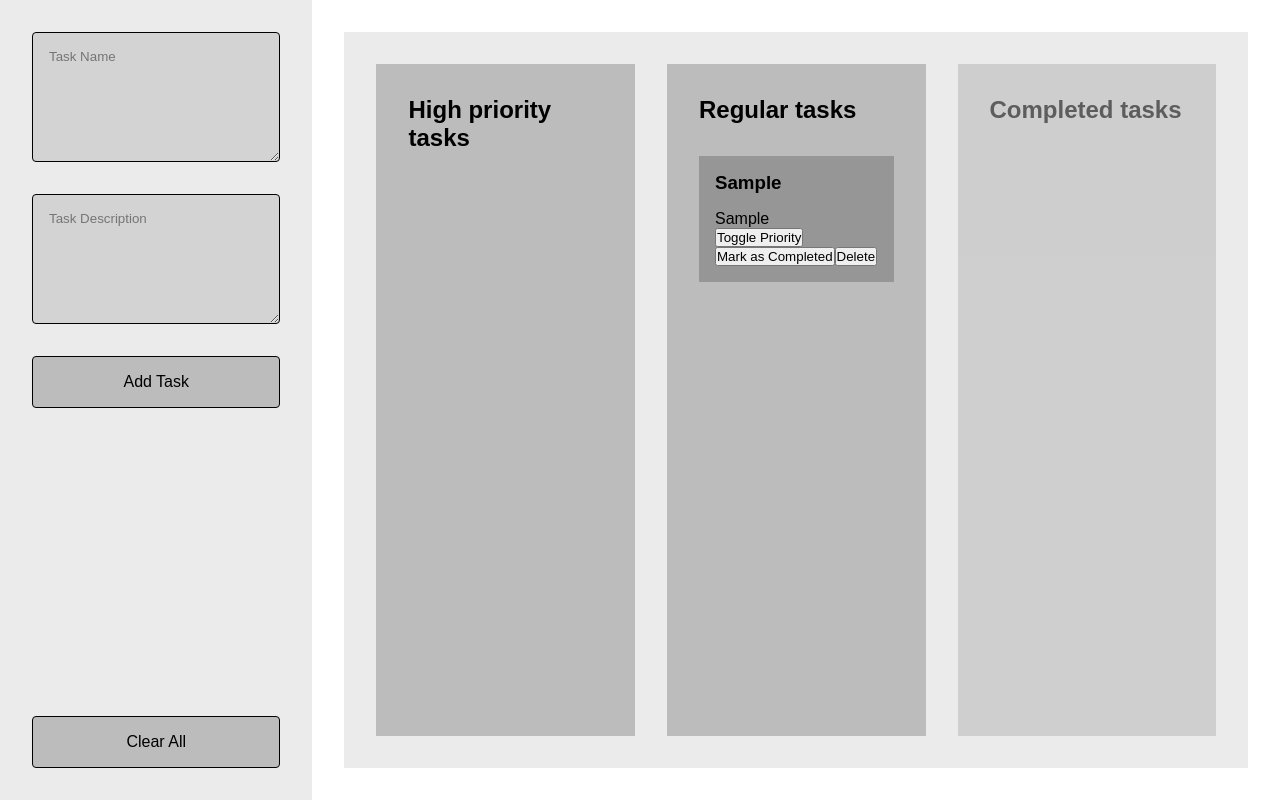
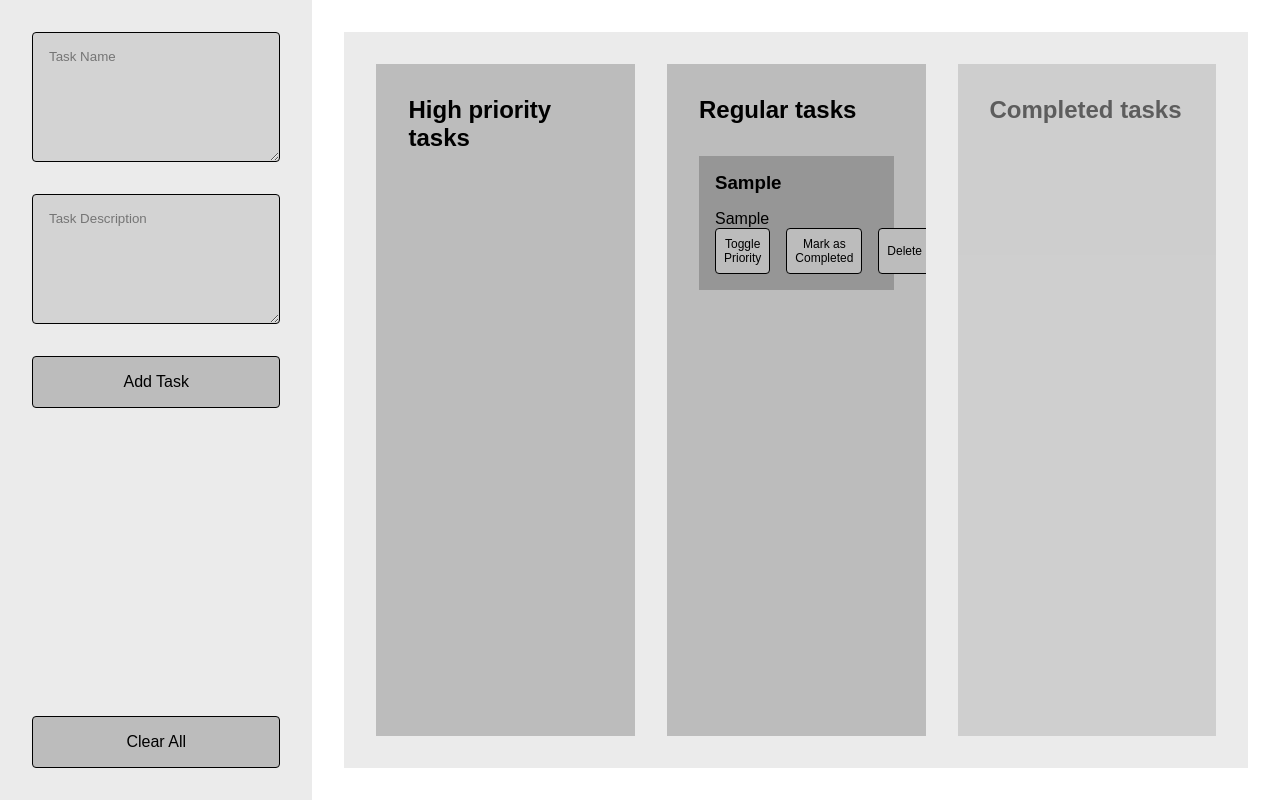
Before and after one commit to uhJaimy/sd-react-todoapp, a React (Create React App) app: page / in a window 1280 px wide. Both pictures are taken after typing "Sample", "Sample" into the empty fields and a click on the button "Add Task". Built offline with nearby package versions, Linux system fonts and the light colour scheme.

Commit message:
Styled buttons

```diff
--- a/src/App.css
+++ b/src/App.css
@@ -47,6 +47,18 @@ div.categories div.tasks div.task:last-child {
 div.categories div.tasks div.task h3 {
   margin-bottom: 1rem;
 }
+div.categories div.tasks div.task div.buttons {
+  display: flex; justify-content: space-between;
+}
+div.categories div.tasks div.task div.buttons button {
+  padding: 0.50rem; margin: 0 1rem 0 0; border-radius: 0.25rem; border: 1px solid black; font-size: 0.75rem; background-color: #BCBCBC; cursor: pointer; transition: 0.25s all;
+}
+div.categories div.tasks div.task div.buttons button:hover {
+  background-color: #EBEBEB;
+}
+div.categories div.tasks div.task div.buttons button:last-child {
+  margin: 0;
+}
 div.categories div.tasks.completed {
   opacity: 0.6; transition: 0.25s all;
 }
--- a/src/App.js
+++ b/src/App.js
@@ -94,9 +94,11 @@ function App() {
             >
               <h3>{task.name}</h3>
               <p className="description">{task.description}</p>
+              <div className="buttons">
                 <button onClick={() => togglePriority(task.id)}>Toggle Priority</button>
                 <button onClick={() => markAsCompleted(task.id)}>Mark as Completed</button>
                 <button onClick={() => deleteTask(task.id)}>Delete</button>
+              </div>
             </div>
           ))}
         </div>
@@ -114,9 +116,11 @@ function App() {
             >
               <h3>{task.name}</h3>
               <p className="description">{task.description}</p>
+              <div className="buttons">
                 <button onClick={() => togglePriority(task.id)}>Toggle Priority</button>
                 <button onClick={() => markAsCompleted(task.id)}>Mark as Completed</button>
                 <button onClick={() => deleteTask(task.id)}>Delete</button>
+              </div>
             </div>
           ))}
         </div>
@@ -134,7 +138,9 @@ function App() {
             >
               <h3>{task.name}</h3>
               <p className="description">{task.description}</p>
+              <div className="buttons">
                 <button onClick={() => deleteTask(task.id)}>Delete</button>
+              </div>
             </div>
           ))}
         </div>
```
Lines whose indentation alone changed are shown as unchanged.
